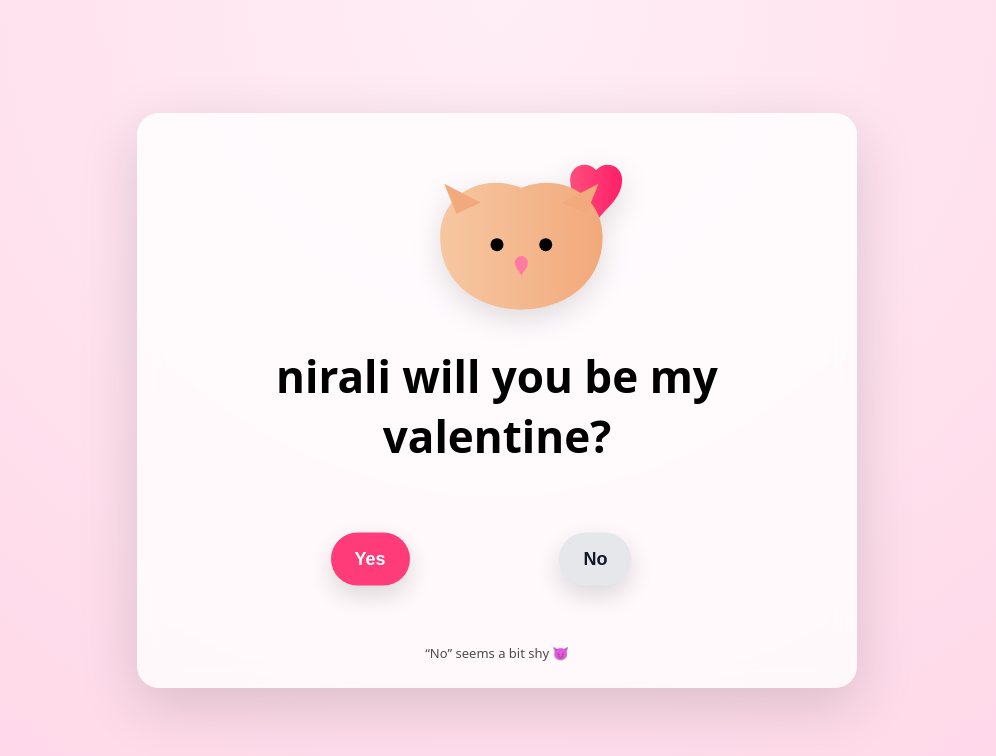
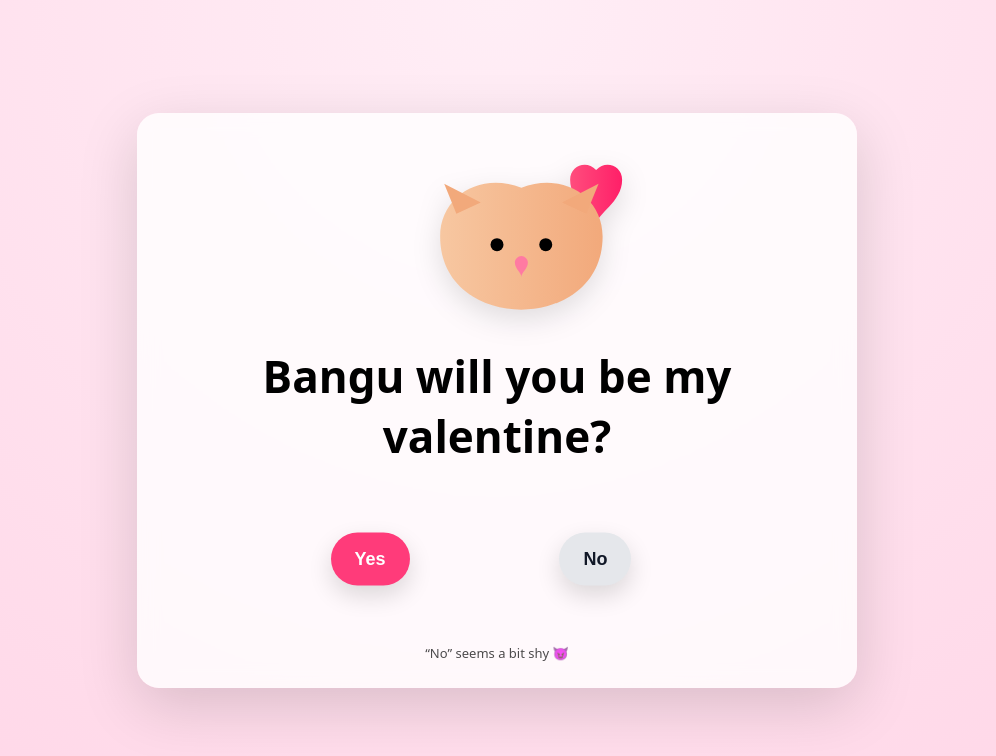
Before and after one commit to jrmshrdd/Analysis, a plain HTML site: page index.html in a window 1280 px wide. Shown: the whole page, without its empty margins (143-1139 px from the left). Drawn offline with nearby package versions, Linux system fonts and the light colour scheme.

Commit message:
Update index.html

```diff
--- a/index.html
+++ b/index.html
@@ -171,7 +171,7 @@
             fill="#ff7aa2"/>
     </svg>
 
-    <h1>nirali will you be my valentine?</h1>
+    <h1>Bangu will you be my valentine?</h1>
 
     <section class="button-zone" id="zone">
       <button id="yesBtn">Yes</button>
```
